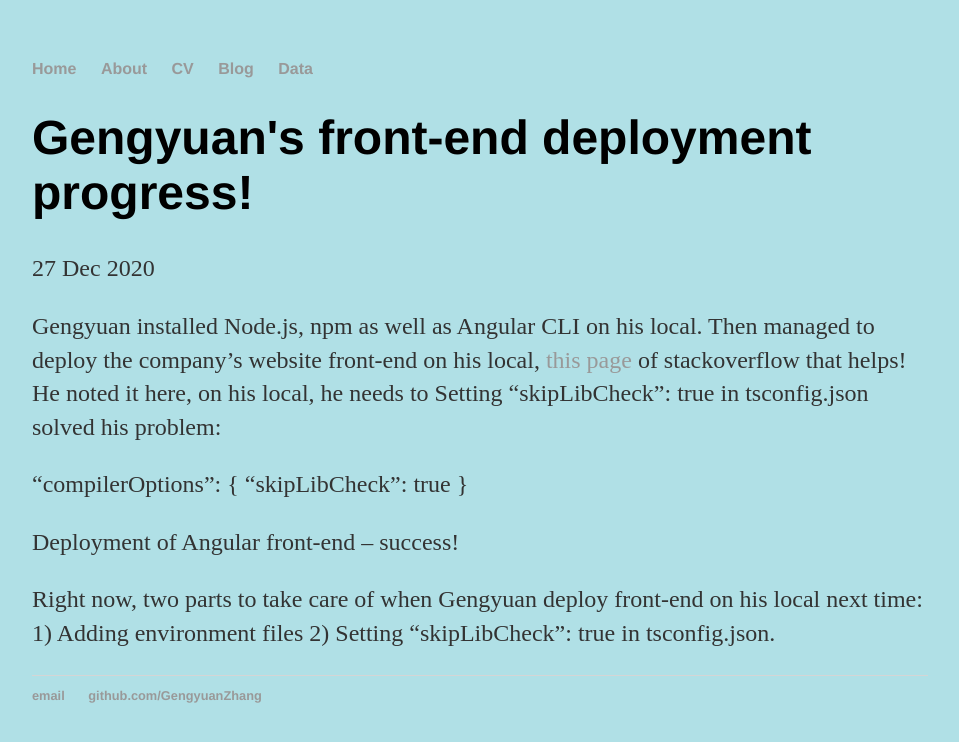
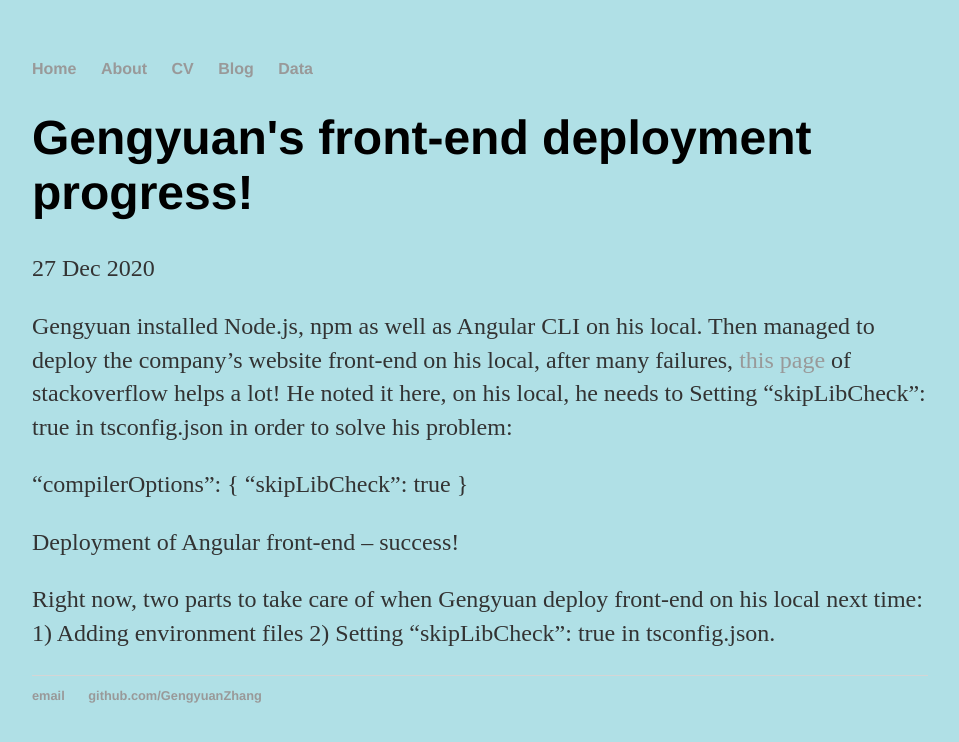
Before and after one commit to GengyuanZhang/GengyuanZhang.github.io, a Jekyll site: the page built from _posts/2020-12-27-gengyuan-zhang-front-end-progress.md, in a window 1280 px wide. Shown: the top 742 px of the page, without its empty margins (160-1119 px from the left). Built offline with Jekyll 4.4.1, drawn with Linux system fonts in a browser that asks for light colours.

Commit message:
Update 2020-12-27-gengyuan-zhang-front-end-progress.md

```diff
--- a/_posts/2020-12-27-gengyuan-zhang-front-end-progress.md
+++ b/_posts/2020-12-27-gengyuan-zhang-front-end-progress.md
@@ -4,7 +4,7 @@ title: "Gengyuan's front-end deployment progress!"
 date: 2020-12-27
 ---
 
-Gengyuan installed Node.js, npm as well as Angular CLI on his local. Then managed to deploy the company's website front-end on his local, [this page](https://stackoverflow.com/questions/60092642/ts1086-an-accessor-cannot-be-declared-in-ambient-context) of stackoverflow that helps! He noted it here, on his local, he needs to Setting "skipLibCheck": true in tsconfig.json solved his problem:
+Gengyuan installed Node.js, npm as well as Angular CLI on his local. Then managed to deploy the company's website front-end on his local, after many failures, [this page](https://stackoverflow.com/questions/60092642/ts1086-an-accessor-cannot-be-declared-in-ambient-context) of stackoverflow helps a lot! He noted it here, on his local, he needs to Setting "skipLibCheck": true in tsconfig.json in order to solve his problem:
 
 "compilerOptions": {
     "skipLibCheck": true
```
